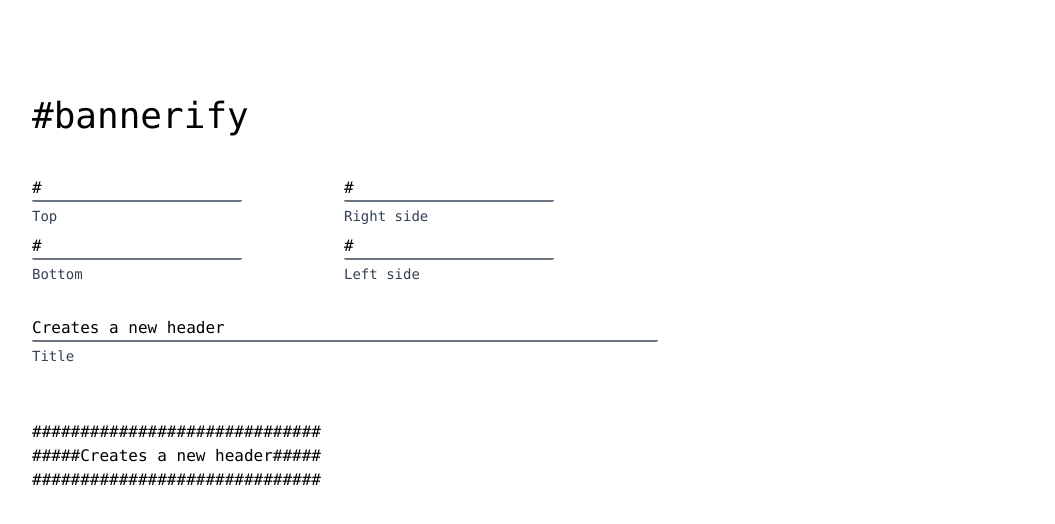
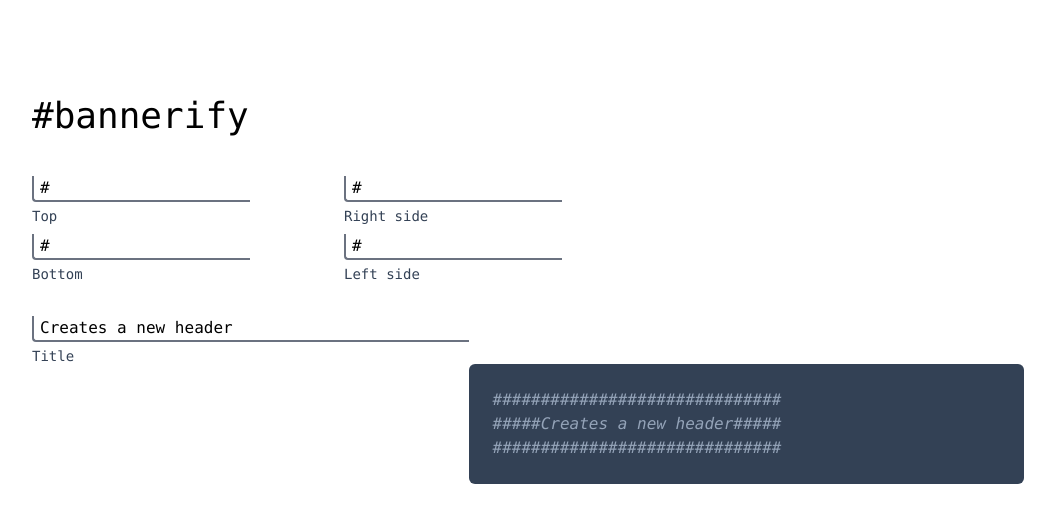
Before and after one commit to beecorrea/bannerify, a Vue app: page / in a window 1280 px wide. Shown: the top 524 px of the page, without its empty margins (112-1167 px from the left). Built offline with nearby package versions, Linux system fonts and the light colour scheme.

Commit message:
feat: adjusts max length of banner title to 38ch

```diff
--- a/src/components/atoms/LabeledInput/LabeledInput.vue
+++ b/src/components/atoms/LabeledInput/LabeledInput.vue
@@ -3,17 +3,19 @@
     <label :for="id" class="text-sm absolute -bottom-6 left-0 text-slate-700">
       <span>{{capitalizedTitle}}</span>
     </label>
-    <input class="border-b-2 border-gray-500 rounded-sm w-full max-w-prose" type="text" name="id" id="title"
-      :value="val" @input="$emit('update:val', ($event!.target! as HTMLInputElement).value)">
+    <input class="border-b-2 border-l-2 border-gray-500 rounded-bl pl-1.5 w-full max-w-prose" type="text" :name="id"
+      :id="title" :value="val" @input="$emit('update:val', ($event!.target! as HTMLInputElement).value)"
+      :maxlength="maxLength">
   </div>
 </template>
 
 <script setup lang="ts">
 import { capitalize, getDashedId } from '@lib/strings';
-const { tag, title, val } = defineProps<{
+const { tag, title, val, maxLength } = defineProps<{
   tag: string
   title: string
   val: string
+  maxLength?: number
 }>()
 
 
--- a/src/components/molecules/Banner/Banner.vue
+++ b/src/components/molecules/Banner/Banner.vue
@@ -1,11 +1,11 @@
 <template>
-  <div>
-    <span class="whitespace-pre">{{banner}}</span>
-  </div>
+  <Code>
+    {{banner}}
+  </Code>
 </template>
 
 <script setup lang="ts">
 import { banner, bannerObserver } from '@actions/banner'
-
+import Code from '../../atoms/CodeBlock/Code.vue';
 bannerObserver()
 </script>
--- a/src/components/molecules/Banner/Border.vue
+++ b/src/components/molecules/Banner/Border.vue
@@ -1,12 +1,13 @@
 <template>
   <section>
-    <LabeledInput tag="labeled-input" :title="title" v-model:val="borderStore[part]" />
+    <LabeledInput tag="labeled-input" :maxLength="1" :title="title" v-model:val="borderStore[part]" />
   </section>
 </template>
 
 <script setup lang="ts">
 import { borderStore } from '@stores/banner/border';
 import LabeledInput from '../../atoms/LabeledInput/LabeledInput.vue';
+
 const { title } = defineProps<{
   title: string
   part: string
--- a/src/components/molecules/Banner/Title.vue
+++ b/src/components/molecules/Banner/Title.vue
@@ -1,6 +1,6 @@
 <template>
   <section>
-    <LabeledInput tag="title-input" :title="title" v-model:val="titleStore" />
+    <LabeledInput class="max-w-lg" tag="title-input" :maxLength="38" :title="title" v-model:val="titleStore" />
   </section>
 </template>
 
```
